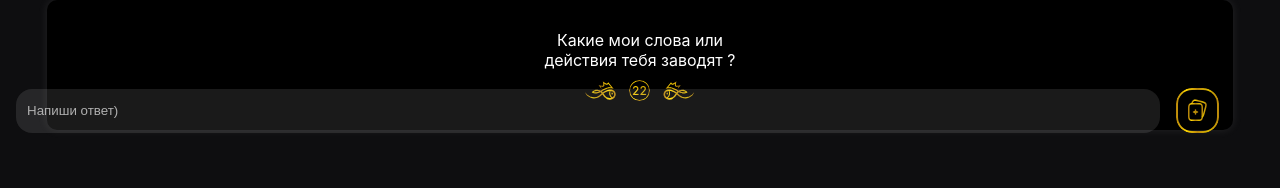
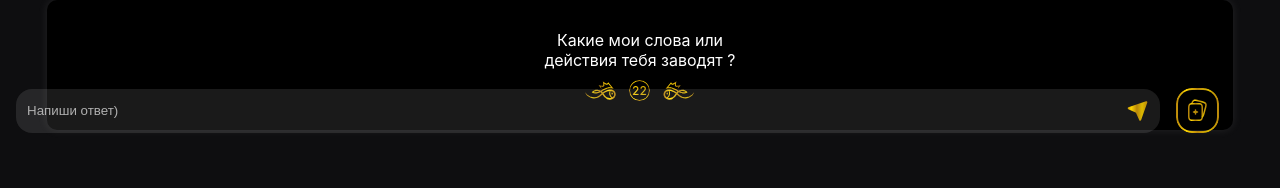
Before and after one commit to CeYn97/Dating-miniApp-tg, a React (Vite) app: page /chat/1 in a window 1280 px wide. Shown: the part 483-671 px from the top of the page. Built offline with nearby package versions, Linux system fonts and the light colour scheme.

Commit message:
sendMessageButtonAdd

```diff
--- a/src/pages/ChatScreen.tsx
+++ b/src/pages/ChatScreen.tsx
@@ -5,7 +5,7 @@ import firstAvatar from "../assets/Avatar1.svg";
 import leftCartLogo from "../assets/leftSideCartLogo.svg";
 import rightCartLogo from "../assets/rightSideCartLogo.svg";
 import viewStatus from "../assets/View-status.svg";
-// import sendButton from "../assets/sendButton.svg";
+import sendMessagedButton from "../assets/SendButton.svg";
 import dropNewCart from "../assets/dropCartButton.svg";
 
 const ChatScreen: React.FC = () => {
@@ -86,7 +86,11 @@ const ChatScreen: React.FC = () => {
             placeholder="Напиши ответ)"
           />
           <button className="send-button">
-            {/* <img src={sendButton} alt="Отправить" className="sendButton" /> */}
+            <img
+              src={sendMessagedButton}
+              alt="Отправить"
+              className="sendButton"
+            />
           </button>
         </div>
         <div className="drop-button">
```
